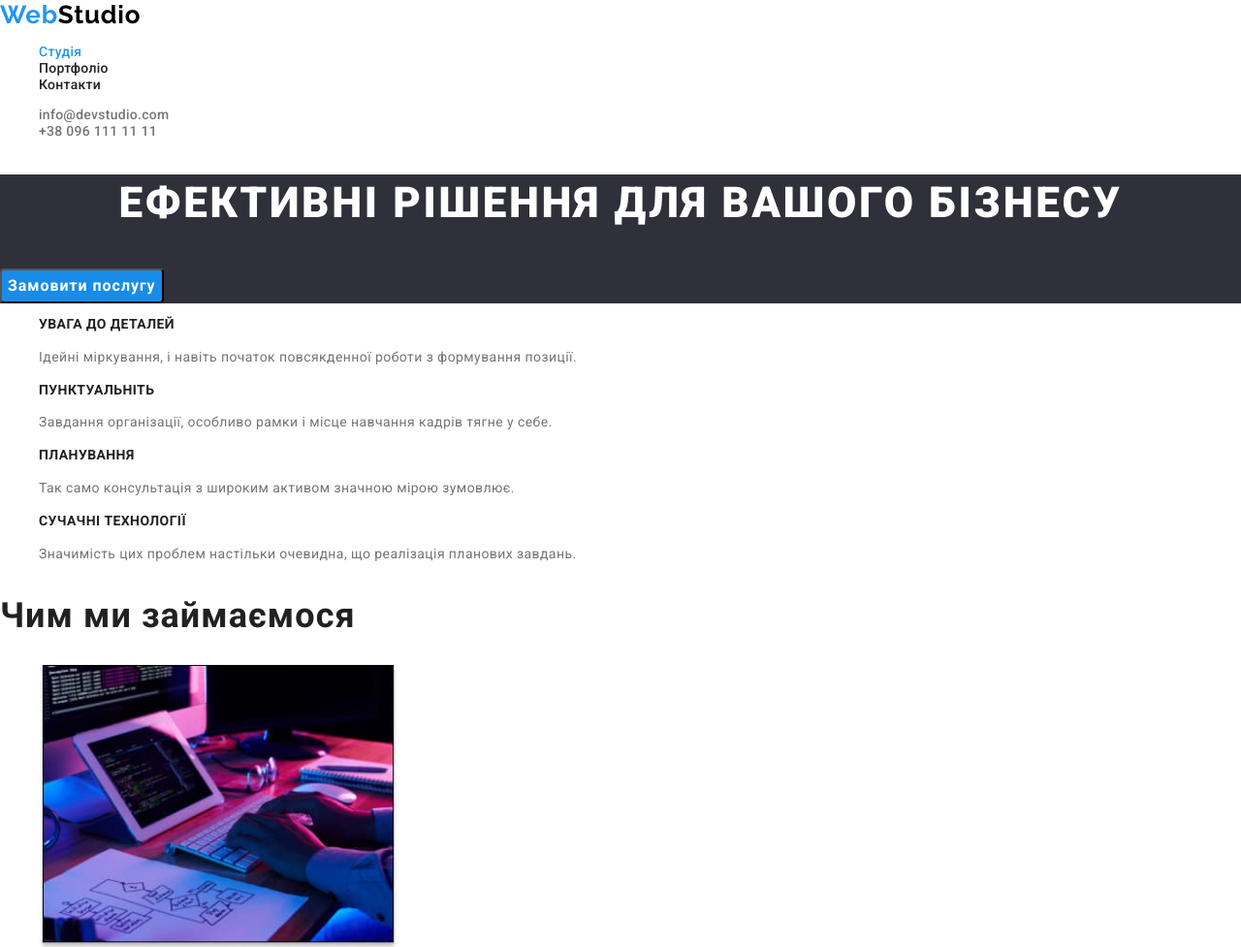
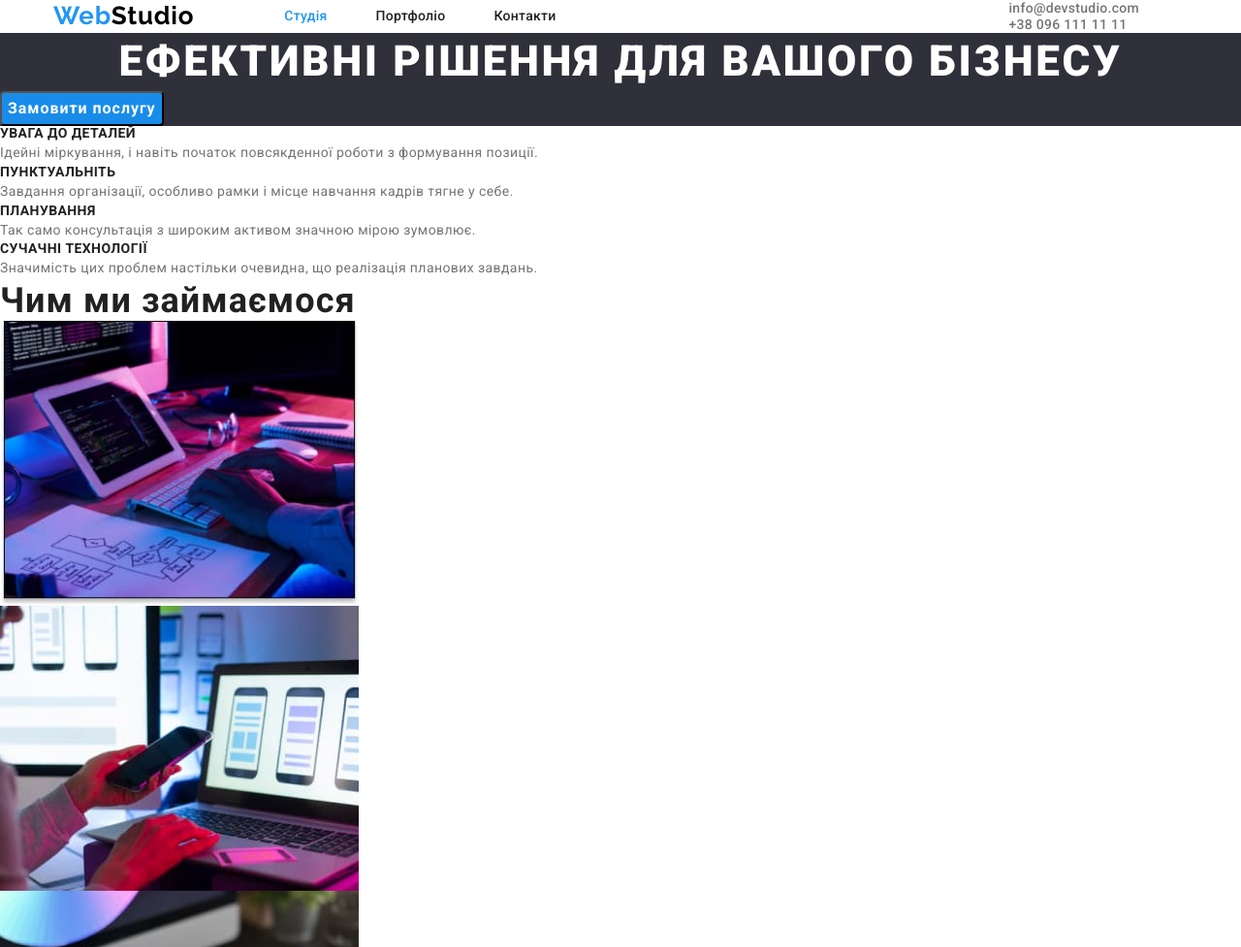
Before and after one commit to TetianaKabanova/goit-markup-hw-03, a plain HTML site: page index.html in a window 1280 px wide. Shown: the top 977 px of the page at 97% size. Drawn offline with nearby package versions, Linux system fonts and the light colour scheme.

Commit message:
updated files

```diff
--- a/css/styles.css
+++ b/css/styles.css
@@ -11,6 +11,27 @@
   --secondary-background-color: #2f303a;
   --team-section-bgc: #f5f4fa;
 }
+
+h1,
+h2,
+h3,
+h4,
+p {
+  margin-top: 0;
+  margin-bottom: 0;
+}
+
+ul,
+ol {
+  margin-top: 0;
+  margin-bottom: 0;
+  padding-left: 0;
+}
+
+address {
+  font-style: normal;
+}
+
 .link {
   text-decoration: none;
 }
@@ -21,7 +42,6 @@ img {
   display: block;
 }
 button {
-  font-family: inherit;
   cursor: pointer;
 }
 body {
@@ -32,6 +52,14 @@ body {
 
   color: var(--primary-text-color);
   background-color: var(--main-color);
+}
+
+.container {
+  width: 1200px;
+  margin-left: auto;
+  margin-right: auto;
+  padding-left: 15px;
+  padding-right: 15px;
 }
 
 .visually-hidden {
@@ -60,6 +88,7 @@ body {
 }
 .logo2 {
   color: var(--logo-color);
+  margin-right: 93px;
 }
 
 .logo3 {
@@ -67,6 +96,16 @@ body {
 }
 
 /* Menu */
+
+.page-navigation {
+  display: flex;
+  align-items: center;
+}
+
+.menu {
+  display: flex;
+  column-gap: 50px;
+}
 
 .menu .link.current {
   color: var(--accent-color);
@@ -85,6 +124,12 @@ body {
 
 /* Header contacts */
 
+.page-header-container {
+  display: flex;
+  align-items: center;
+  justify-content: space-between;
+}
+
 .contact-mail,
 .contact-phone-number {
   font-weight: 500;
@@ -100,6 +145,9 @@ body {
 .contact-phone-number:hover,
 .contact-phone-number:focus {
   color: var(--accent-color);
+}
+.contact-mail {
+  margin-right: 50px;
 }
 
 /* Hero */
@@ -197,9 +245,6 @@ body {
 .footer-section {
   background-color: var(--secondary-background-color);
 }
-address {
-  font-style: normal;
-}
 
 /* Portfolio page */
 
--- a/index.html
+++ b/index.html
@@ -19,10 +19,12 @@
   </head>
   <body>
     <header>
+      <div class="container page-header-container">
+        <nav class="page-navigation">
           <a class="link" href="./index.html">
             <span class="logo1">Web</span><span class="logo2">Studio </span>
           </a>
-      <nav>
+
           <ul class="menu list">
             <li>
               <a class="menu-link link current" href="./index.html">Студія</a>
@@ -55,6 +57,7 @@
             >
           </li>
         </ul>
+      </div>
     </header>
     <main>
       <section class="hero-section">
@@ -170,6 +173,7 @@
     </main>
 
     <footer class="footer-section">
+      <div class="container">
         <a class="link" href="./index.html">
           <span class="logo1">Web</span><span class="logo3">Studio </span>
         </a>
@@ -204,6 +208,7 @@
             </li>
           </ul>
         </address>
+      </div>
     </footer>
   </body>
 </html>
```
Also changed, not shown: portfolio.html (+19 -5 lines). Lines whose indentation alone changed are shown as unchanged.
